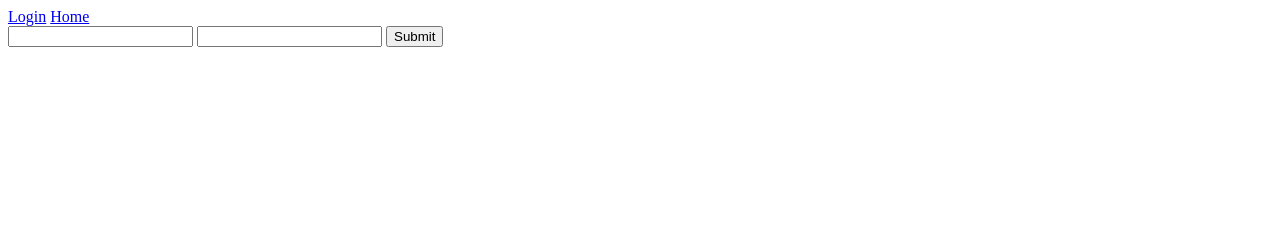
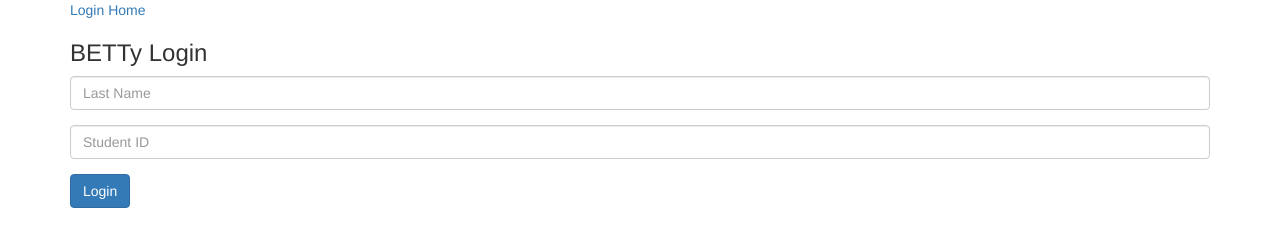
Before and after one commit to hotforfeature/betty, a website: page app/index.html in a window 1280 px wide. Drawn offline with nearby package versions, Linux system fonts and the light colour scheme; some packages are replaced by stand-ins of ours.

Commit message:
Added Bootstrap and form validation highlighting for login

```diff
--- a/app/index.html
+++ b/app/index.html
@@ -4,14 +4,18 @@
   <meta charset="utf-8">
   <meta name="viewport" content="width=device-width, initial-scale=1">
 
+  <link href="bower_components/bootstrap/dist/css/bootstrap.min.css" rel="stylesheet">
+
   <base href="/">
   <title>BETTy</title>
 </head>
 <body ng-app="betty">
 
-  <a href="/login">Login</a>
-  <a href="/home">Home</a>
-  <div ng-view></div>
+  <div class="container">
+    <a href="/login">Login</a>
+    <a href="/home">Home</a>
+    <div ng-view></div>
+  </div>
 
   <script src="bower_components/angular/angular.min.js"></script>
   <script src="bower_components/angular-route/angular-route.min.js"></script>
--- a/app/login/betty-login.directive.html
+++ b/app/login/betty-login.directive.html
@@ -1,5 +1,10 @@
-<form novalidate>
-  <input ng-model="loginCtrl.username" type="text" />
-  <input ng-model="loginCtrl.password" type="password" />
-  <input type="submit" ng-click="loginCtrl.login()" />
+<h3>BETTy Login</h3>
+<form name="loginForm" ng-submit="loginForm.$valid && loginCtrl.login()"  novalidate>
+  <div class="form-group" ng-class="{ 'has-error': loginForm.username.$invalid && (!loginForm.username.$pristine || loginForm.$submitted) }">
+    <input class="form-control" name="username" type="text" placeholder="Last Name" ng-model="loginCtrl.username" required />
+  </div>
+  <div class="form-group" ng-class="{ 'has-error': loginForm.password.$invalid && (!loginForm.password.$pristine || loginForm.$submitted) }">
+    <input class="form-control" name="password" type="password" placeholder="Student ID" ng-model="loginCtrl.password" required />
+  </div>
+  <button class="btn btn-primary" type="submit">Login</button>
 </form>
--- a/app/login/betty-login.directive.js
+++ b/app/login/betty-login.directive.js
@@ -11,8 +11,9 @@
         this.password = '';
 
         this.login = function login() {
+          // TODO: Display loading
+
           tokenService.createToken(this.username, this.password).then(() => {
-            this.password = '';
             $location.path('/home');
           }).catch(err => {
             console.error(err);
--- a/bower.json
+++ b/bower.json
@@ -19,6 +19,7 @@
   ],
   "dependencies": {
     "angular": "^1.5.0",
-    "angular-route": "^1.5.0"
+    "angular-route": "^1.5.0",
+    "bootstrap": "~3.3.6"
   }
 }
```
